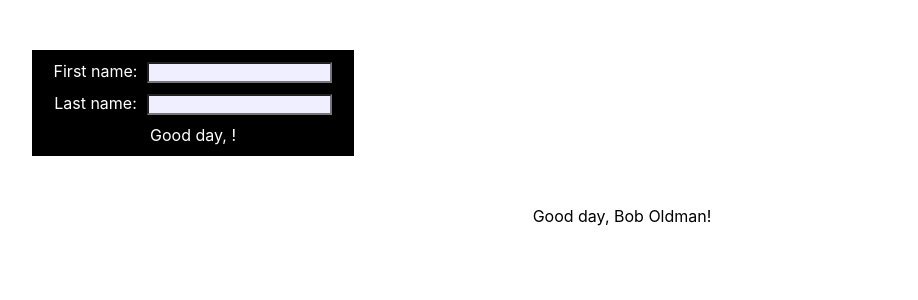
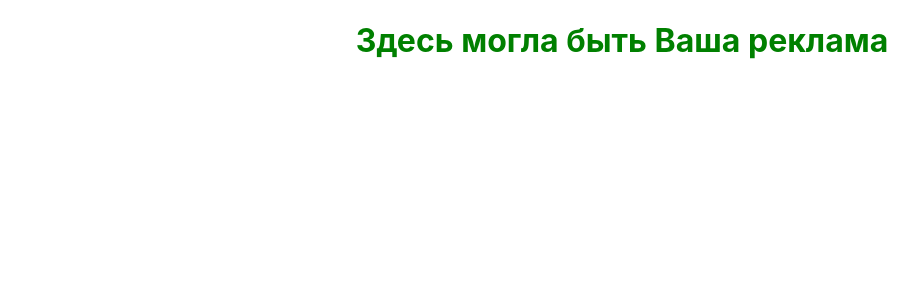
Before and after one commit to Luddendorf/kt-tool, a React (Create React App) app: page / in a window 1280 px wide. Shown: the top 300 px of the page, without its empty margins (18-936 px from the left). Built offline with nearby package versions, Linux system fonts and the light colour scheme.

Commit message:
Remake a little.

```diff
--- a/src/App.js
+++ b/src/App.js
@@ -21,9 +21,9 @@ function App() {
         </a>
       </header> */ }
 
-        <SimpleForm />
-        <Greetings firstName="Bob" lastName="Oldman"  />
-
+        { /* <SimpleForm />
+        <Greetings firstName="Bob" lastName="Oldman"  /> */}
+        <h1 style={{color: "green"}}>Здесь могла быть Ваша реклама</h1>
 
     </div>
   );
```
